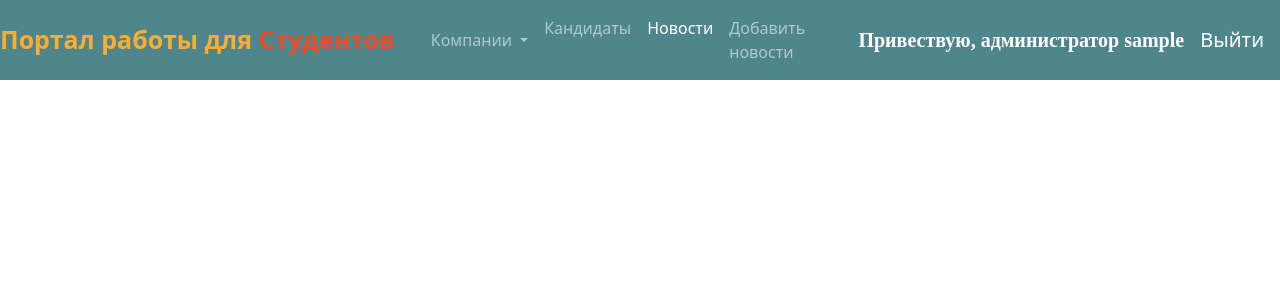
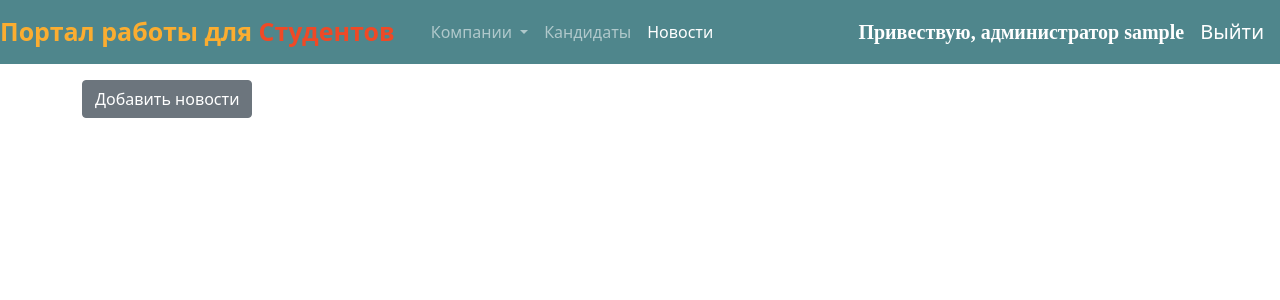
Before and after one commit to smile-rus1/Site_search_job, a Django app: page /job_search/admin_news/ in a window 1280 px wide. Shown: the top 300 px of the page. Run offline with Django 4.2, Linux system fonts and the light colour scheme; the visitor is signed in with stand-in values (Sample User, id 1); data that the repository does not hold is empty; some libraries are stand-ins or nearby versions.

Commit message:
небольшие изменения в разметке

```diff
--- a/job_search_site/search_site/templates/add_news.html
+++ b/job_search_site/search_site/templates/add_news.html
@@ -1,6 +1,5 @@
 {% extends 'admin_navbar.html' %}
 {% block title %} Новости {% endblock %}
-{% block add_news %} active {% endblock %}
 
 
 {% block content %}
--- a/job_search_site/search_site/templates/admin_navbar.html
+++ b/job_search_site/search_site/templates/admin_navbar.html
@@ -65,9 +65,6 @@
           <li class="nav-item">
             <a class="nav-link {% block news %} {% endblock %}" href="{% url 'admin_news' %}">Новости</a>
           </li>
-          <li class="nav-item">
-            <a class="nav-link {% block add_news %} {% endblock %}" href="{% url 'add_news' %}">Добавить новости</a>
-          </li>
         </ul>
       </div>
       </div>
--- a/job_search_site/search_site/templates/admin_news.html
+++ b/job_search_site/search_site/templates/admin_news.html
@@ -5,6 +5,11 @@
 
 {% block content %}
 <div class="container mt-3">
+    <div class="form-group col-md-3">
+        <a class="btn btn-secondary" href="{% url 'add_news' %}">Добавить новости</a>
+    </div>
+    <br>
+
     {% for n in news %}
     <div class="row mt-3">
         <h2>{{ n.title }}</h2>
@@ -13,7 +18,8 @@
             <p>Дата добавления: {{ n.date_add}}</p>
         </div>
         <div class="form-group col-md-3">
-            <a href="{% url 'index' %}delete_news/{{n.id}}/" class="btn btn-danger" onclick="return confirm('Вы действительно хотите удалить эту статью?')">Удалить</a>
+            <a href="{% url 'index' %}delete_news/{{ n.id }}/" class="btn btn-danger" onclick="return confirm('Вы действительно хотите удалить эту статью?')">Удалить</a>
+            <a href="{% url 'index' %}update_news/{{ n.id }}" class="btn btn-secondary">Изменить</a>
         </div>
     </div>
     {% endfor %}
```
